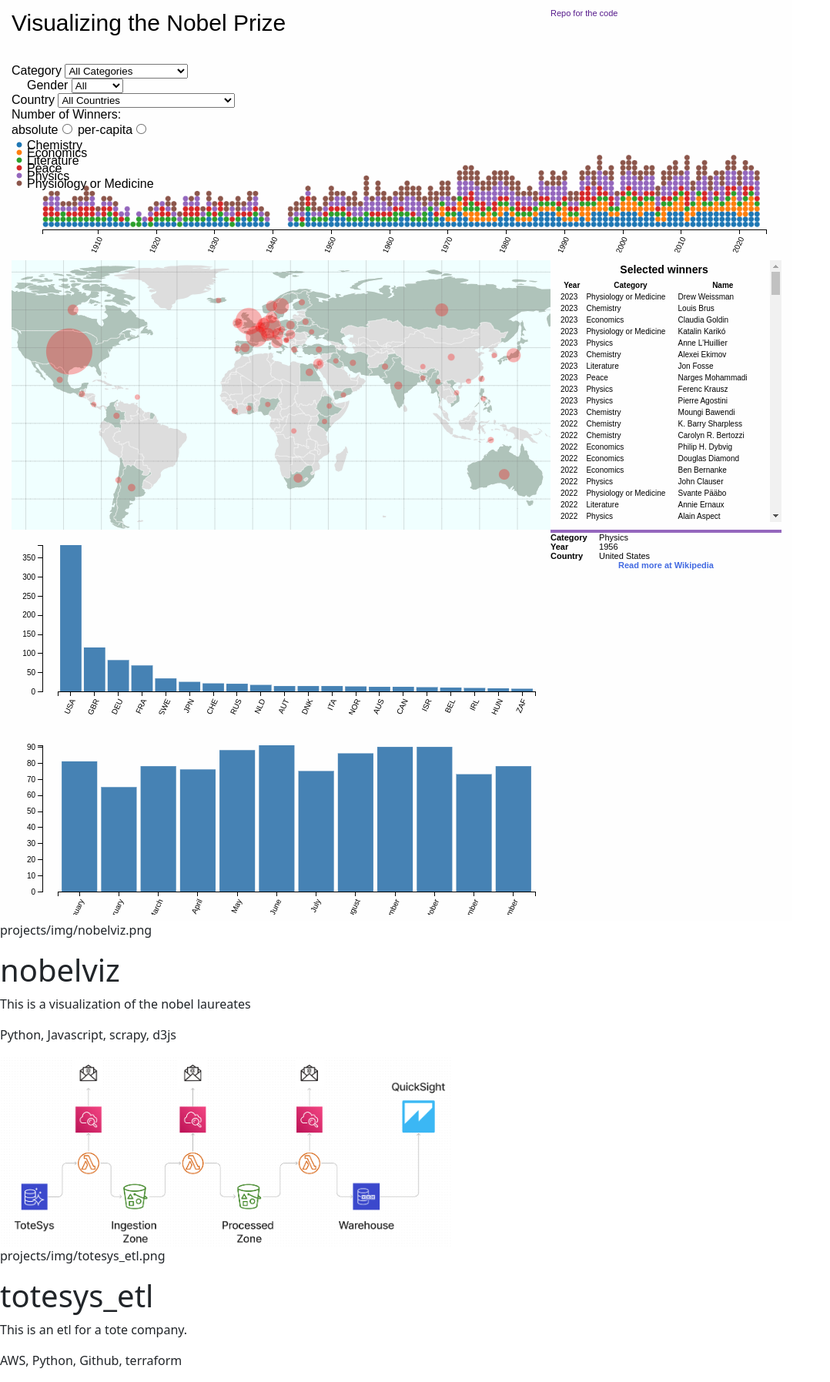
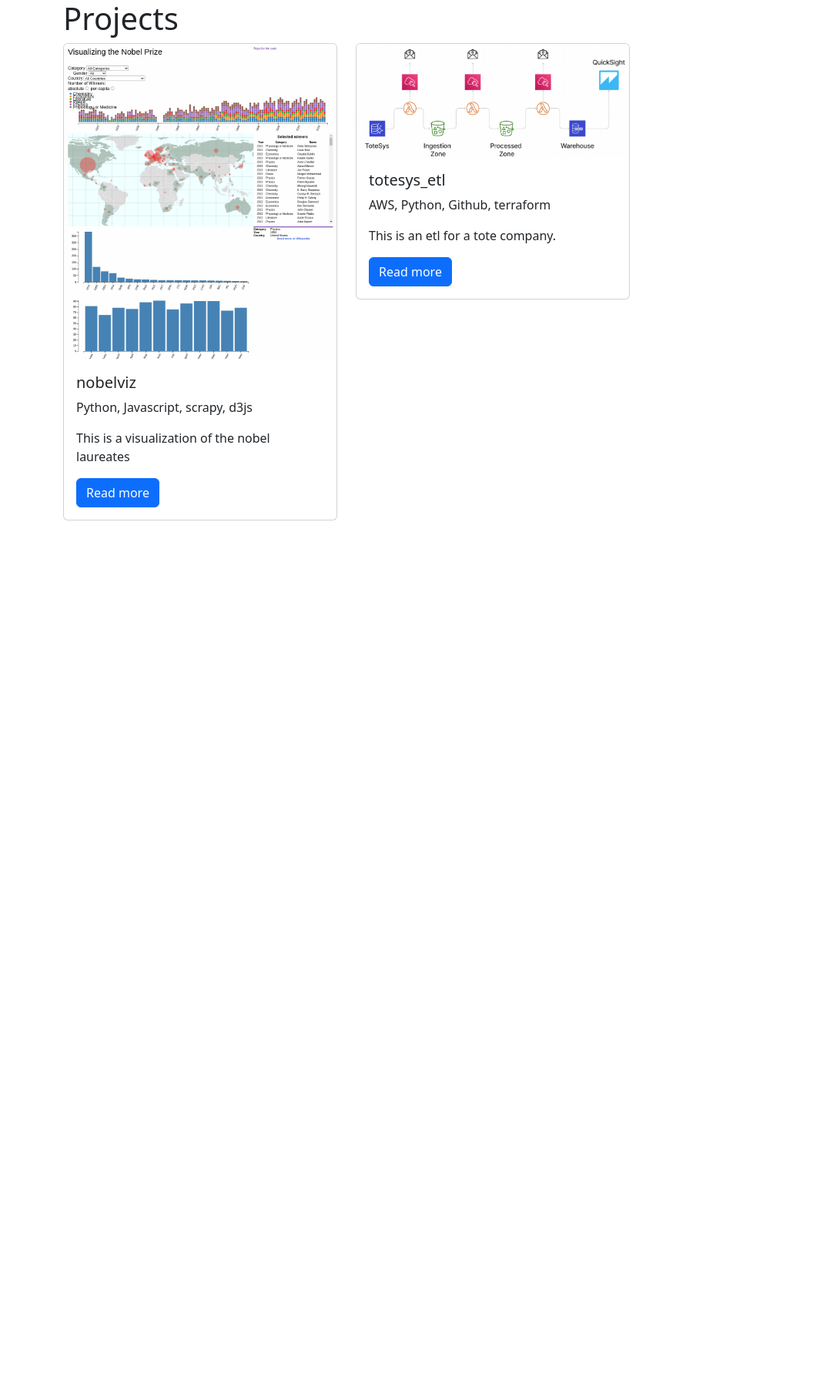
Before and after one commit to FilipeOrfao/django_and_docker, a Django app: page /projects/ in a window 1280 px wide. Shown: the whole page at 77% size, without its empty margins (0-1078 px from the left). After the commit the page ends 676 px from the top, so only its background shows below. Run offline with Django 5.2, Linux system fonts and the light colour scheme; data comes from the database, SQL or seed files in the repository.

Commit message:
add detail page for projects

```diff
--- a/portfolio/projects/templates/projects/all_projects.html
+++ b/portfolio/projects/templates/projects/all_projects.html
@@ -13,13 +13,33 @@
       crossorigin="anonymous"
     />
   </head>
+
   <body>
-    {% for project in projects %}
-    <img src="{% static project.image %}" alt="screenshot of project" />
-    <p>{{ project.image }}</p>
-    <h1>{{project.title}}</h1>
-    <p>{{project.description}}</p>
-    <p>{{project.technology}}</p>
-    {% endfor %}
+    <div class="container">
+      <h1>Projects</h1>
+      <div class="row">
+        {% for project in projects %}
+        <div class="col-md-4">
+          <div class="card mb-2">
+            <img
+              class="card-img-top"
+              src="{% static project.image %}"
+              alt="{{project.description}}"
+            />
+            <div class="card-body">
+              <h5 class="card-title">{{project.title}}</h5>
+              <p class="fw-light">{{project.technology}}</p>
+              <p class="card-text">{{project.description}}</p>
+              <a
+                href="{% url 'projects:project_detail' project.pk %}"
+                class="btn btn-primary"
+                >Read more</a
+              >
+            </div>
+          </div>
+        </div>
+        {% endfor %}
+      </div>
+    </div>
   </body>
 </html>
--- a/portfolio/projects/urls.py
+++ b/portfolio/projects/urls.py
@@ -1,7 +1,10 @@
 from django.urls import path
 from projects import views
+
+app_name = "projects"
 
 urlpatterns = [
     path("", views.all_projects, name="all_projects"),
     path("test", views.project_list, name="projects_home"),
+    path("<int:pk>", views.project_detail, name="project_detail"),
 ]
--- a/portfolio/projects/views.py
+++ b/portfolio/projects/views.py
@@ -1,4 +1,3 @@
-from django.http import HttpResponse
 from django.shortcuts import render
 from projects.models import Project
 
@@ -11,3 +10,8 @@ def project_list(request):
 def all_projects(request):
     projects = Project.objects.all()
     return render(request, "projects/all_projects.html", {"projects": projects})
+
+
+def project_detail(request, pk):
+    project = Project.objects.get(pk=pk)
+    return render(request, "projects/detail.html", {"project": project})
```
Also changed, not shown: portfolio/projects/templates/projects/detail.html (added, +15 -0 lines).
